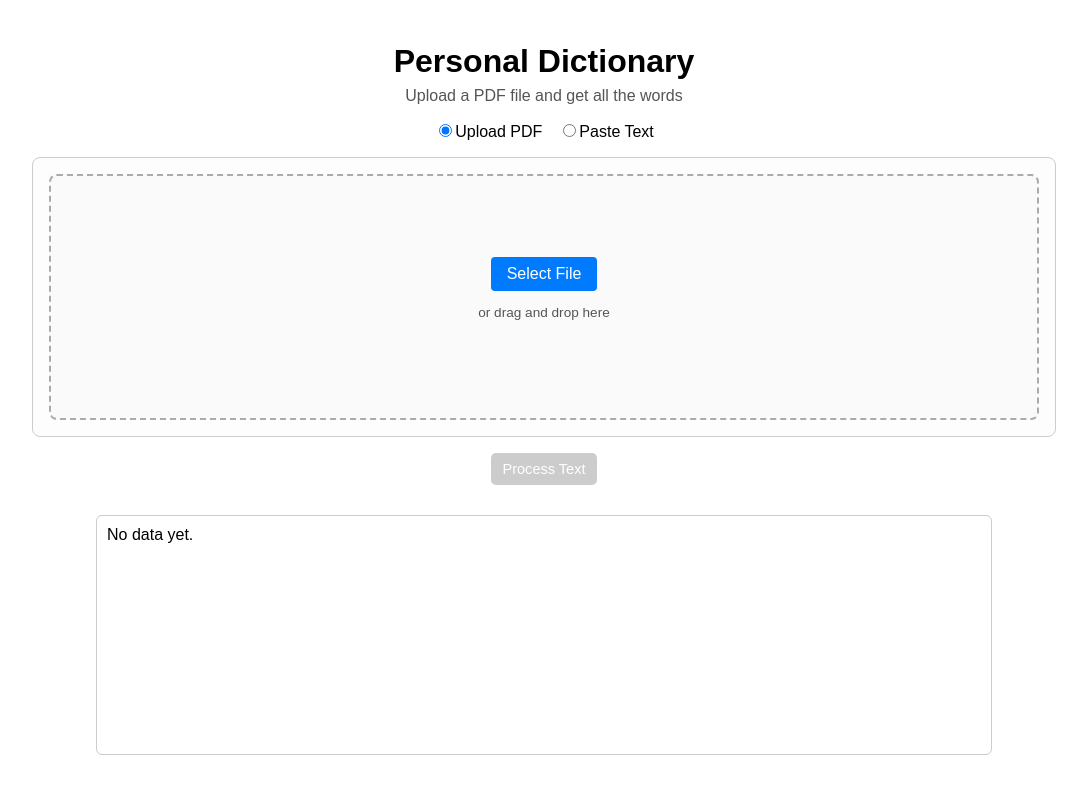
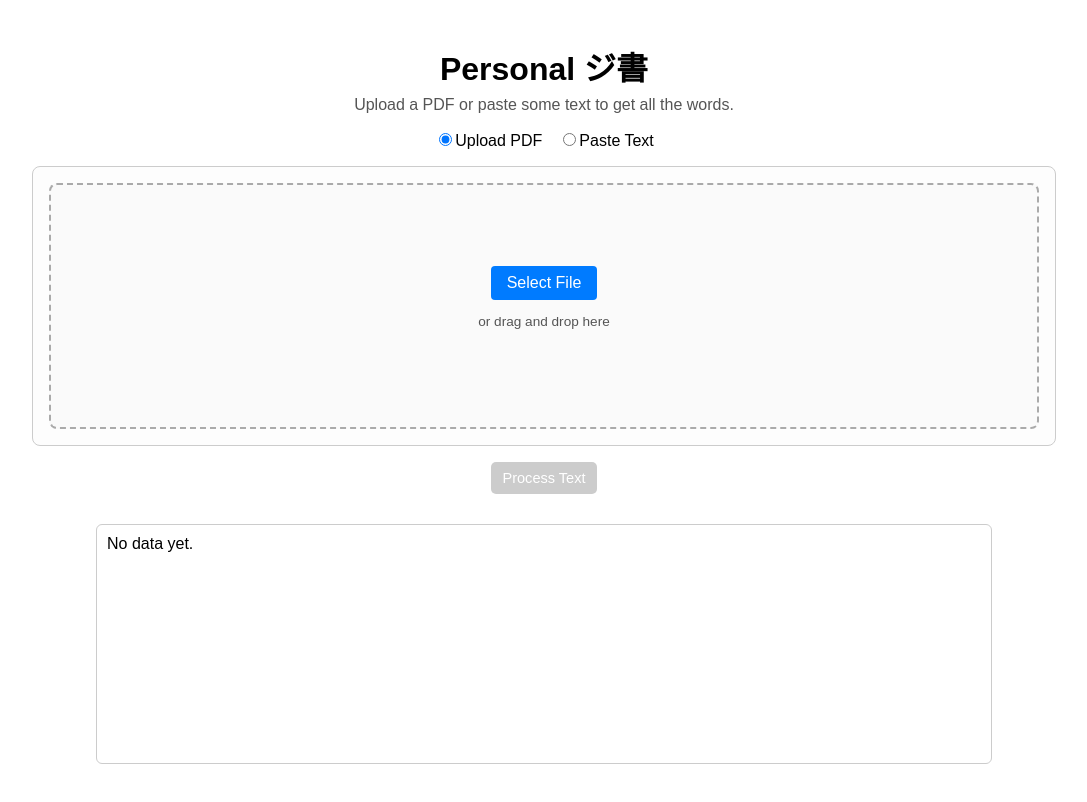
Before and after one commit to jihanv/pdf-analyzer, a React (Vite) app: page / in a window 1280 px wide. Shown: the whole page, without its empty margins (96-1183 px from the left). Built offline with nearby package versions, Linux system fonts and the light colour scheme; no server answers.

Commit message:
Edit header

```diff
--- a/src/components/Header.tsx
+++ b/src/components/Header.tsx
@@ -1,8 +1,8 @@
 export default function Header() {
     return (
         <>
-            <h2>Personal Dictionary</h2>
-            <p>Upload a PDF file and get all the words</p>
+            <h2>Personal ジ書</h2>
+            <p>Upload a PDF or paste some text to get all the words. </p>
         </>
     );
 }
```
